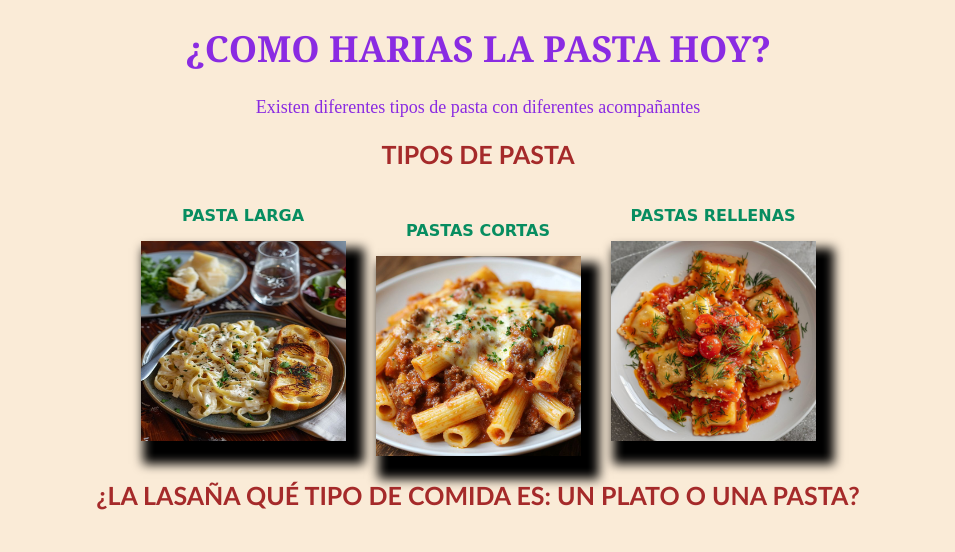
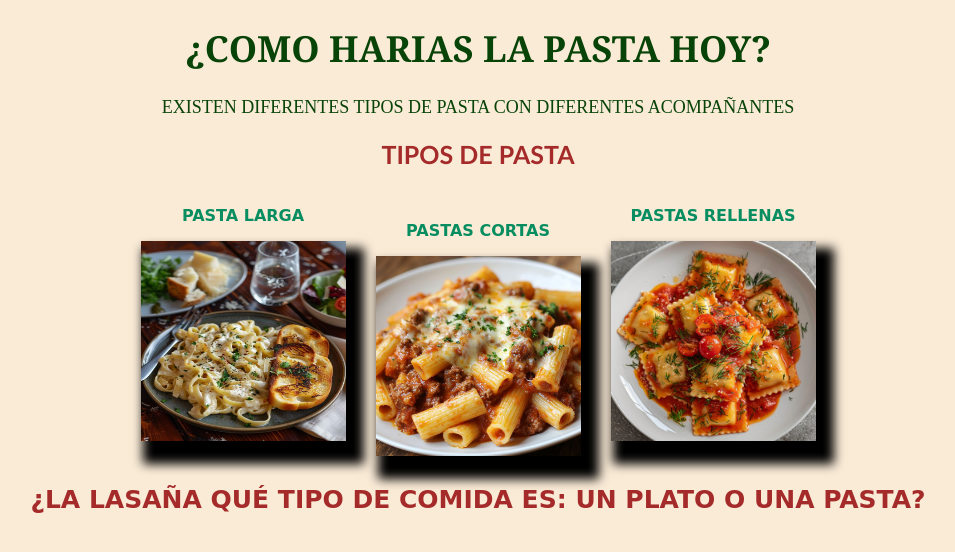
Before and after one commit to danielavbautista008-pixel/repaso-2, a plain HTML site: page index.html in a window 1280 px wide. Shown: the whole page, without its empty margins (162-1117 px from the left). Drawn offline with Linux system fonts and the light colour scheme.

Commit message:
arreglos

```diff
--- a/index.html
+++ b/index.html
@@ -35,9 +35,9 @@
 
         </div>
         <div>
-            <h2> ¿la lasaña qué tipo de comida es: un plato o una pasta?
+            <h3> ¿la lasaña qué tipo de comida es: un plato o una pasta?
 
-            </h2>
+            </h3>
         </div>
 
 
--- a/style.css
+++ b/style.css
@@ -8,7 +8,7 @@ body {
 
 h1 {
     font-family: Cambria, Cochin, Georgia, Times, 'Times New Roman', serif;
-    color: blueviolet;
+    color: rgb(8, 67, 8);
     font-size: 36px;
     text-align: center;
 }
@@ -22,12 +22,21 @@ h2 {
     text-transform: uppercase;
 
 }
+h3{
+   display: flex;
+    justify-content: center;
+    font-family: cursive;
+    font-size: 25px;
+    color: brown;
+    text-transform: uppercase;
+}
 
 .subtitulo {
     display: flex;
     justify-content: center;
     font-size: 18px;
-    color: blueviolet;
+    color:  rgb(8, 67, 8);
+     text-transform: uppercase;
 }
 
 .imlarga {
```
